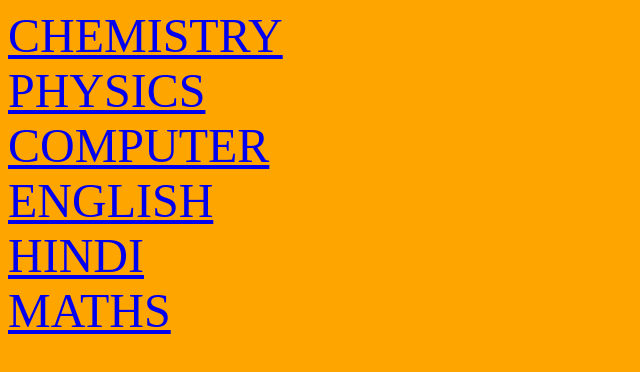
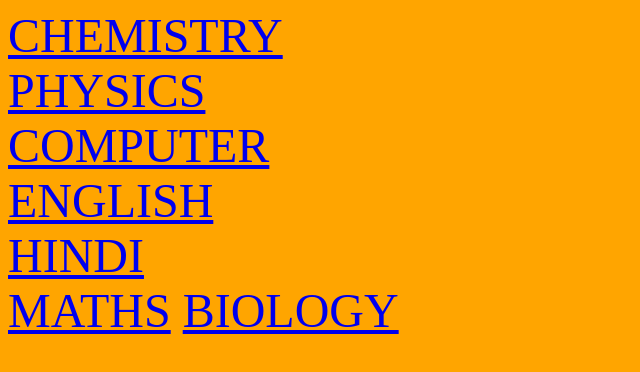
Before and after one commit to shubhambaxla/classlink11th, a plain HTML site: page index.html in a window 1280 px wide. Shown: the whole page, without its empty margins (0-640 px from the left). Drawn offline with Linux system fonts and the light colour scheme.

Commit message:
Update index.html

```diff
--- a/index.html
+++ b/index.html
@@ -7,5 +7,6 @@
 <a href="https://us05web.zoom.us/j/3110011628?pwd=MmZ5MnN1SUNnbXdxZHZuT1RQL2t5dz09">ENGLISH</a><br>
 <a href="https://us04web.zoom.us/j/5310701352?pwd=ekFJcE1zcTZOWlgvR0hVVWhHZDJhUT09">HINDI</a><br>
 <a href="https://us04web.zoom.us/j/79074936572?pwd=UDJ5Zy9NSXVPbnlIVHNlcGpKNi8wQT09">MATHS</a>
+<a href="https://us04web.zoom.us/j/3892348754?pwd=ZlVIK2tOUzJ3L21TTHFKS2lRa2c5QT09">BIOLOGY</a>
 </font>
 </body>
```
